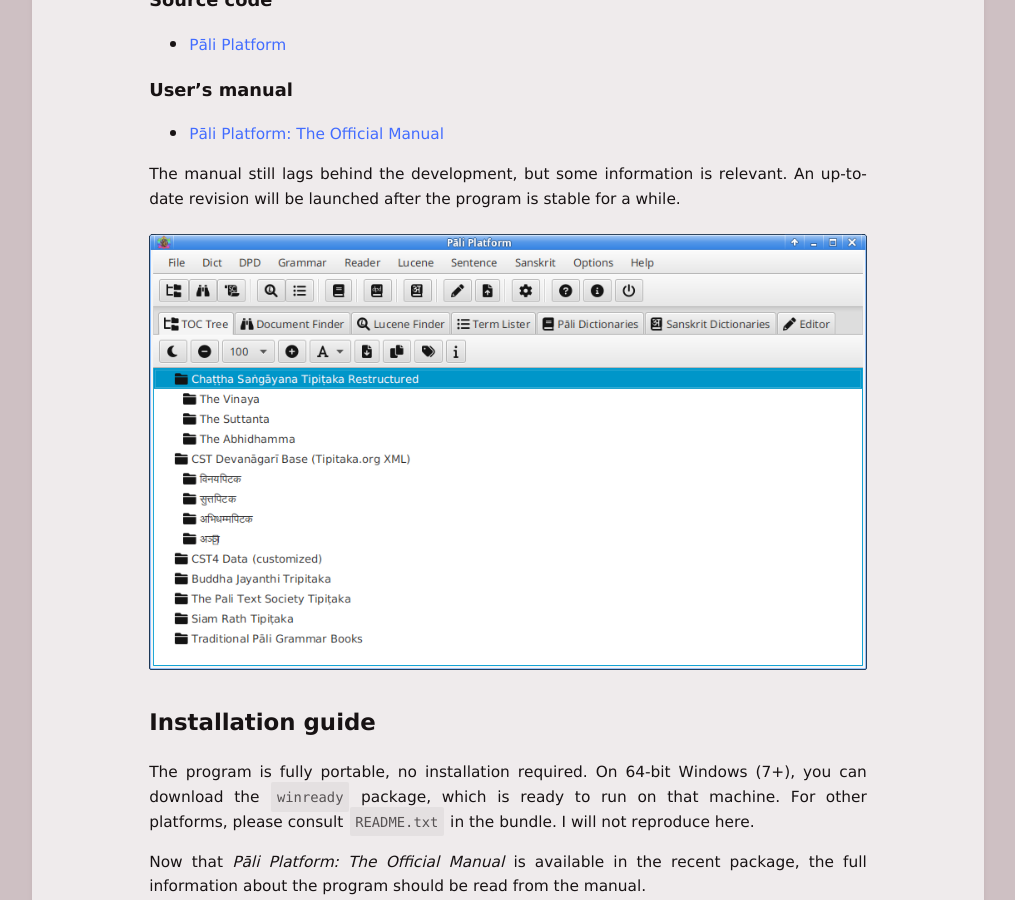
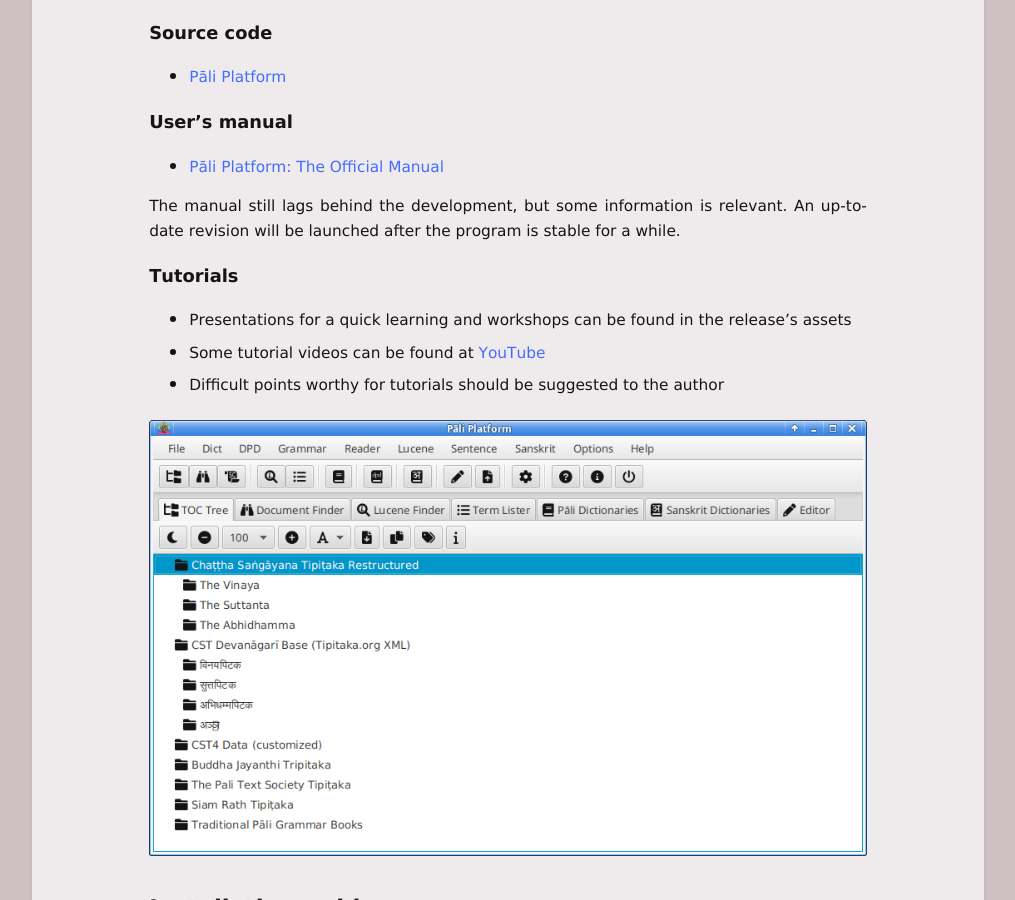
Before and after one commit to bhaddacak/bhaddacak.github.io, a Jekyll site: the page built from _pages/platform4.md, in a window 1280 px wide and 900 px high, scrolled down 1623 px. Shown: the whole window, without its empty margins (132-1147 px from the left). Built offline with Jekyll 4.4.1, drawn with Linux system fonts in a browser that asks for light colours; some of the changed text lies outside the part shown.

Commit message:
add youtube link

```diff
--- a/_config.yml
+++ b/_config.yml
@@ -22,7 +22,7 @@
 external:                  # shows a footer with social links - for available icons see fontawesome.com/icons
   - {title: Home, icon: home, url: "/"}
   - {title: WordPress, icon: wordpress, url: "https://bhaddacak.wordpress.com"}
-  - {title: Blogger, icon: blogger-b, url: "http://paliplatform.blogspot.com"}
+  - {title: YouTube, icon: youtube, url: "https://www.youtube.com/@Bhaddacak"}
   - {title: Github, icon: github, url: "https://github.com/bhaddacak"}
   - {title: Subscribe, icon: rss, url: "/feed.xml"}
 
--- a/_pages/platform4.md
+++ b/_pages/platform4.md
@@ -29,6 +29,12 @@
 - [Pāli Platform: The Official Manual](/ppman){:target="\_blank"} <svg class="icon"><use xlink:href="/assets/fontawesome/custom.svg#file-pdf"></use></svg>
 
 The manual still lags behind the development, but some information is relevant. An up-to-date revision will be launched after the program is stable for a while.
+
+### Tutorials
+
+- Presentations for a quick learning and workshops can be found in the release's assets
+- Some tutorial videos can be found at [YouTube](https://www.youtube.com/@Bhaddacak){:target="\_blank"}
+- Difficult points worthy for tutorials should be suggested to the author
 
 ![Pāli Platform 4's main screen](/assets/images/platform4-main.png)
 
```
Also changed, not shown: other parts of _pages/platform4.md (+1 -1 lines).
